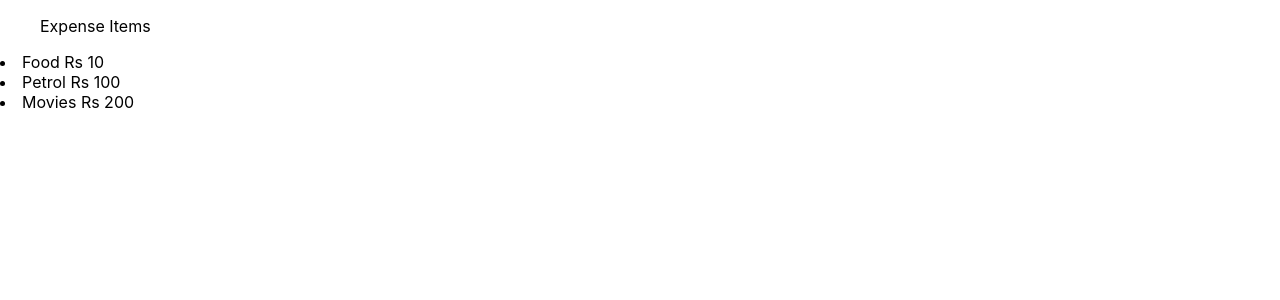
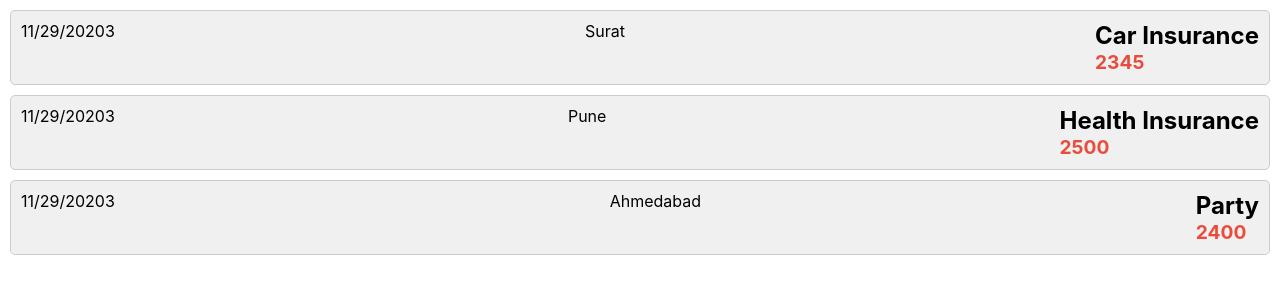
Before and after one commit to Seemachal-Goud-au19/React-Sharpener, a React (Create React App) app: page / in a window 1280 px wide. Shown: the top 300 px of the page. Built offline with nearby package versions, Linux system fonts and the light colour scheme.

Commit message:
props passed to expenseItem component

```diff
--- a/src/App.js
+++ b/src/App.js
@@ -2,9 +2,16 @@ import React from "react";
 import ExpenseItems from "./components/ExpenseItems";
 
 function App() {
+  const expenses = [
+    { title: 'Car Insurance', amount: 2345, date: new Date(20203, 10, 29), location: 'Surat' },
+    { title: 'Health Insurance', amount: 2500, date: new Date(20203, 10, 29), location: 'Pune' },
+    { title: 'Party', amount: 2400, date: new Date(20203, 10, 29), location: 'Ahmedabad' }
+  ]
   return (
     <>
-      <ExpenseItems/>
+   { expenses.map((expense)=> <ExpenseItems expense={expense} />)
+
+   }
     </>
   )
 };
--- /dev/null
+++ b/src/components/ExpenseItems.css
@@ -0,0 +1,26 @@
+.expense-item {
+    display: flex;
+    justify-content: space-between;
+    border: 1px solid #ccc;
+    border-radius: 5px;
+    padding: 10px;
+    margin: 10px;
+    background-color: #f0f0f0;
+  }
+
+  .expense-item_description {
+    display: flex;
+    flex-direction: column;
+    align-items: flex-start;
+  }
+
+  .expense-item h2 {
+    font-size: 1.5rem;
+    margin: 0;
+  }
+
+  .expense-item_price {
+    font-size: 1.2rem;
+    font-weight: bold;
+    color: #e74c3c; /* Red color */
+  }
--- a/src/components/ExpenseItems.js
+++ b/src/components/ExpenseItems.js
@@ -1,12 +1,17 @@
 import React from 'react'
+import './ExpenseItems.css'
 
-const ExpenseItems = () => {
+const ExpenseItems = ({expense}) => {
+    const formattedDate = expense.date.toLocaleDateString();
+
     return (
-        <div>
-            <ul>Expense Items</ul>
-            <li>Food Rs 10</li>
-            <li> Petrol Rs 100</li>
-            <li>Movies Rs 200</li>
+        <div className='expense-item'>
+            <div>{formattedDate}</div>
+            <div>{expense.location}</div>
+            <div className='expense-item_description'>
+                <h2>{expense.title}</h2>
+                <div className='expense-item_price'>{expense.amount}</div>
+            </div>
         </div>
     )
 }
```
